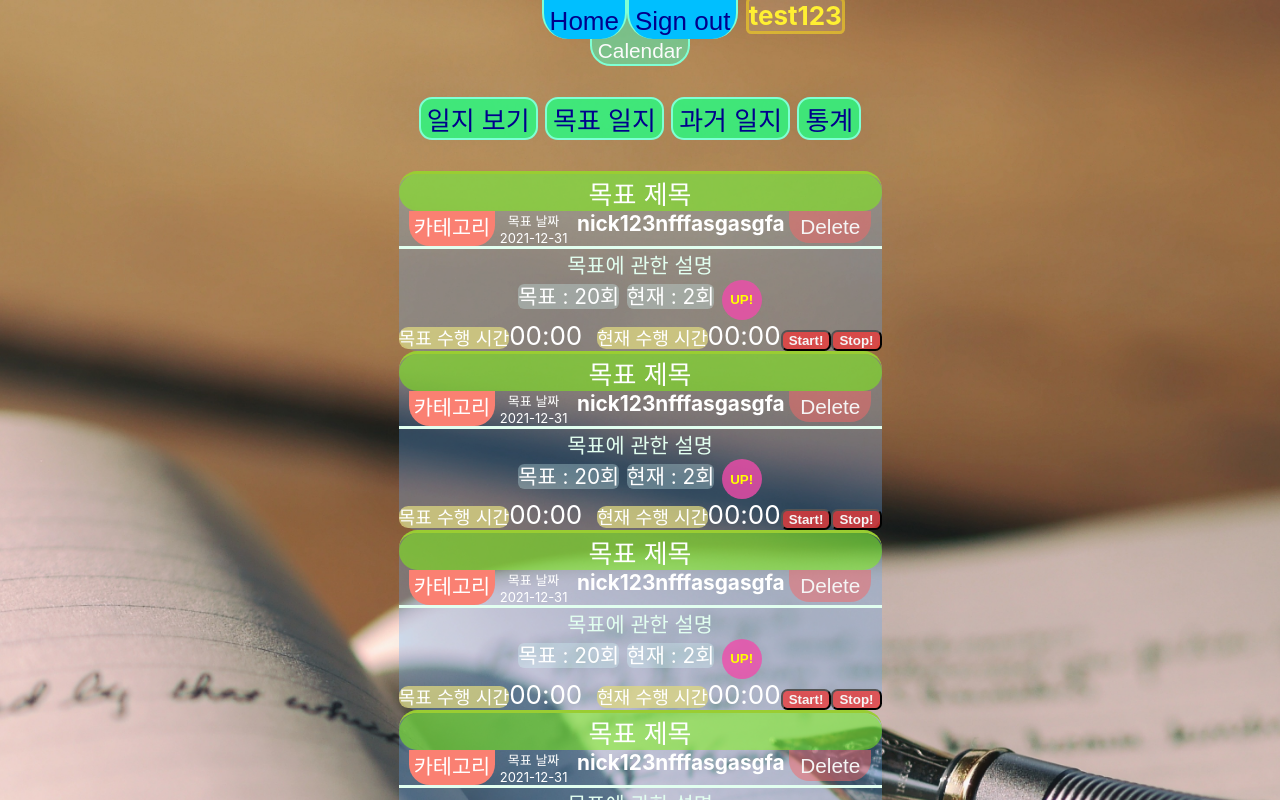
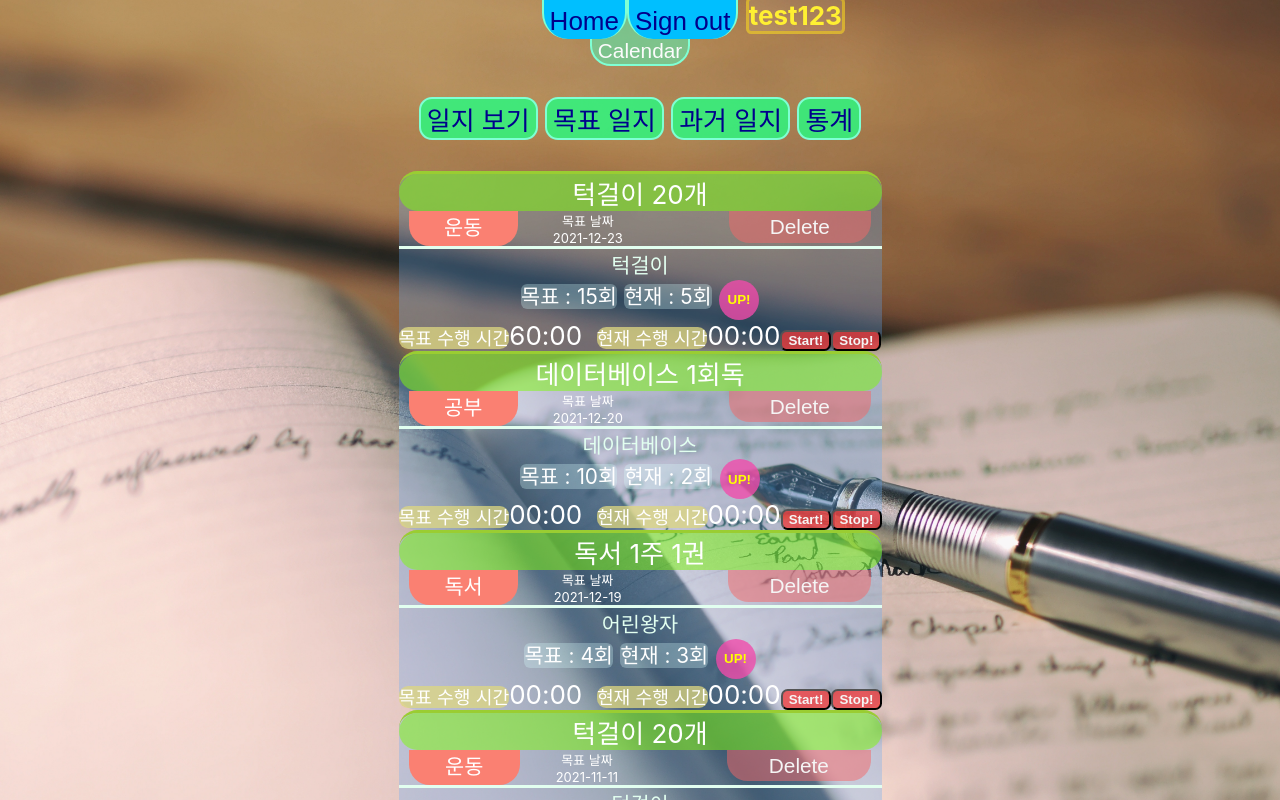
Before and after one commit to pknu-wap/com.everyjournal, a React (Create React App) app in the folder com.everyjournal_front/: page / in a window 1280 px wide. Shown: the top 800 px of the page. Built offline with nearby package versions, Linux system fonts and the light colour scheme; no server answers.

Commit message:
Front Target Jnl for Test modified

```diff
--- a/com.everyjournal_front/src/App.js
+++ b/com.everyjournal_front/src/App.js
@@ -20,28 +20,68 @@ class App extends Component {
     this.changeMode = this.changeMod.bind(this);
     this.getJournals = this.get_Journals.bind(this);
 
-    // 프론트 테스트용 #test
-    const tmp_tg = {
+    this.state.targetJournals = [ // #test
+      { // 목표 일지의 경우
+      target: true,
       id: 3,
-      owner: "test1",
-      nickname: "nick123nfffasgasgfa",
-      task: "목표 제목",
-      describe: "목표에 관한 설명",
-      category: "카테고리",
-      currentReps: 2,
+      owner: "일지 주인",
+      task: "턱걸이 20개",
+      describe: "턱걸이",
+      category: "운동",
+      currentReps: 5,
       currentTime: 0,
-      targetReps: 20,
-      targetTime: 0,
-      targetDate: "2021-12-31",
-      completeOrNot: false,
-      expired: false
-    }
-    let tmp_arr = []
-    for(let i = 0; i < 7;i++) {
-      tmp_tg.id= i;
-      tmp_arr = tmp_arr.concat(JSON.parse(JSON.stringify(tmp_tg)));
-    }
-    this.state.targetJournals = tmp_arr;
+      targetReps: 15,
+      targetTime: 3600,
+      targetDate: "2021-12-23",
+      completeOrNot: true,
+      expired: true,
+      },
+      { // 목표 일지의 경우
+        target: true,
+        id: 2,
+        owner: "일지 주인",
+        task: "데이터베이스 1회독",
+        describe: "데이터베이스",
+        category: "공부",
+        currentReps: 2,
+        currentTime: 0,
+        targetReps: 10,
+        targetTime: 0,
+        targetDate: "2021-12-20",
+        completeOrNot: true,
+        expired: true,
+      },
+      { // 목표 일지의 경우
+        target: true,
+        id: 1,
+        owner: "일지 주인",
+        task: "독서 1주 1권",
+        describe: "어린왕자",
+        category: "독서",
+        currentReps: 3,
+        currentTime: 0,
+        targetReps: 4,
+        targetTime: 0,
+        targetDate: "2021-12-19",
+        completeOrNot: true,
+        expired: true,
+      },
+      { // 목표 일지의 경우
+        target: true,
+        id: 0,
+        owner: "일지 주인",
+        task: "턱걸이 20개",
+        describe: "턱걸이",
+        category: "운동",
+        currentReps: 7,
+        currentTime: 0,
+        targetReps: 20,
+        targetTime: 0,
+        targetDate: "2021-11-11",
+        completeOrNot: true,
+        expired: true,
+      },
+    ];
   }
 
   get_Journals(id) {
```
